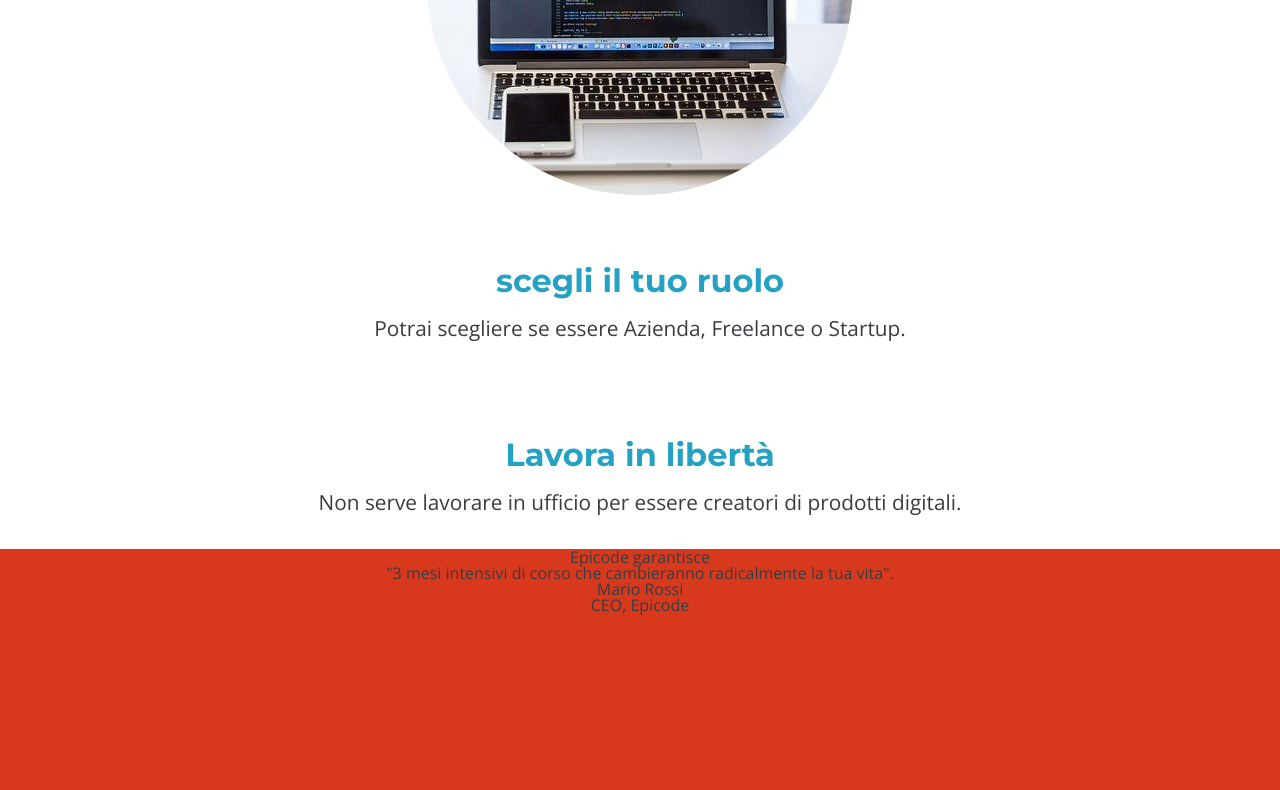
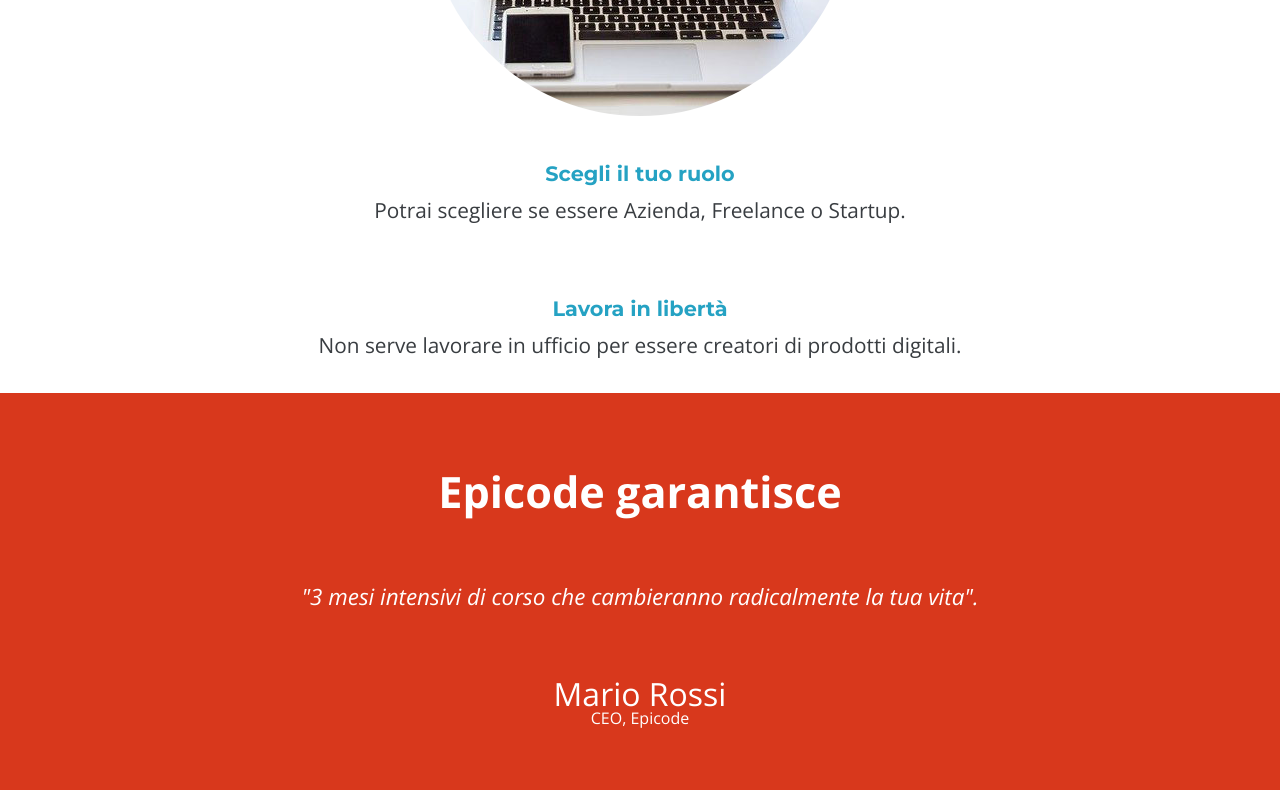
Before and after one commit to AndreaCeliberti/U1-W1-D5, a plain HTML site: page index.html in a window 1280 px wide. Shown: the part 1140-1930 px from the top of the page. Drawn offline with nearby package versions, Linux system fonts and the light colour scheme.

Commit message:
red review

```diff
--- a/css/style.css
+++ b/css/style.css
@@ -59,7 +59,7 @@ main div img {
 }
 main div h2 {
   font-family: "Montserrat", sans-serif;
-  font-size: 2em;
+  font-size: 1.3em;
   font-weight: bold;
   padding-bottom: 0.5em;
   color: #25a2c3;
@@ -75,6 +75,29 @@ main div p {
 section {
   background-color: #d8381c;
   height: 25em;
+  color: white;
 }
-section h3 p {
+section h3 {
+  font-size: 2.7em;
+  font-weight: bold;
+  padding-bottom: 0.5em;
+  color: #ffffff;
+  line-height: 1;
+  padding-top: 1.8em;
 }
+.comment {
+  color: #ffffff;
+  font-size: 1.4em;
+  line-height: 1.5;
+  padding-top: 2em;
+  font-style: italic;
+}
+.mario {
+  font-size: 2em;
+  color: #ffffff;
+  line-height: 1;
+  padding-top: 2em;
+}
+.ceo {
+  margin-bottom: 1.5em;
+}
--- a/index.html
+++ b/index.html
@@ -41,7 +41,7 @@
         <img src="/images/notebook.jpg" alt="radiuspc" />
       </div>
       <div>
-        <h2>scegli il tuo ruolo</h2>
+        <h2>Scegli il tuo ruolo</h2>
         <p>Potrai scegliere se essere Azienda, Freelance o Startup.</p>
       </div>
       <div>
@@ -52,9 +52,9 @@
     <section>
       <!-- review -->
       <h3>Epicode garantisce</h3>
-      <p>"3 mesi intensivi di corso che cambieranno radicalmente la tua vita".</p>
-      <p>Mario Rossi</p>
-      <p>CEO, Epicode</p>
+      <p class="comment">"3 mesi intensivi di corso che cambieranno radicalmente la tua vita".</p>
+      <p class="mario">Mario Rossi</p>
+      <p class="ceo">CEO, Epicode</p>
     </section>
     <article>
       <!-- article in box & img -->
```
